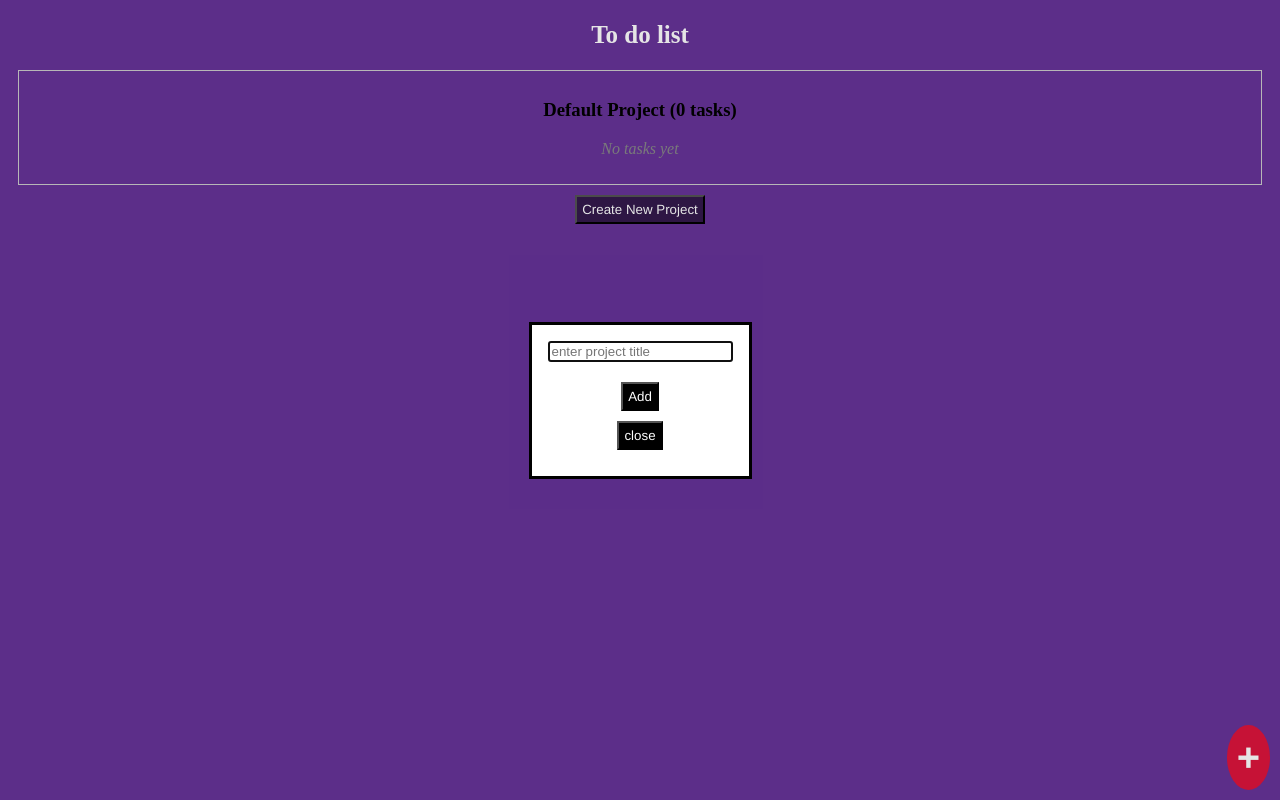
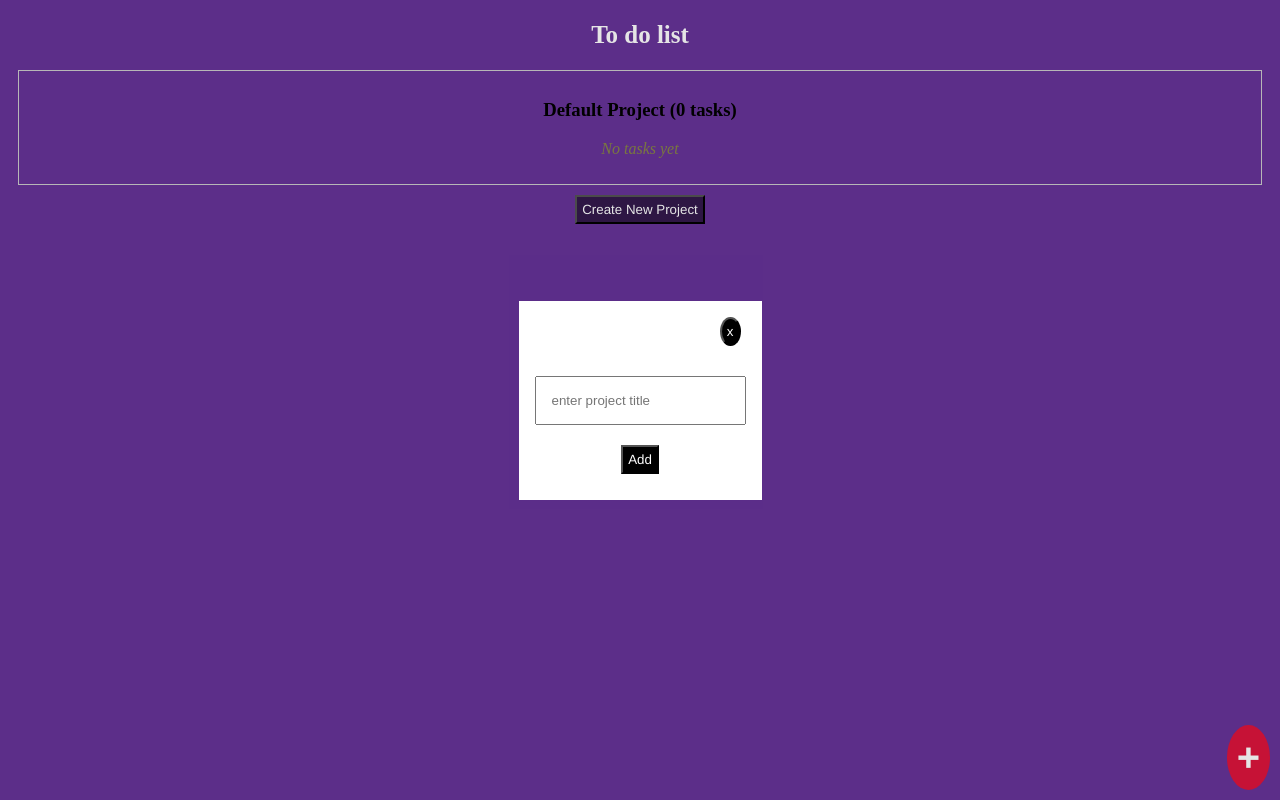
Before and after one commit to latakin/tasktodolist, a website built with webpack: page src/template.html in a window 1280 px wide. Both pictures are taken after a click on the button "Create New Project". Built offline with nearby package versions, Linux system fonts and the light colour scheme.

Commit message:
added some styles to dialog forms

```diff
--- a/src/index.js
+++ b/src/index.js
@@ -15,7 +15,7 @@ const projectDialog = document.querySelector('#projectdialog');
 const projectForm = document.querySelector('#projectForm');
 const submitProject = document.querySelector('#submitproject');
 let projectList = [];
-const todoList = [];
+
 
 
 
--- a/src/styles.css
+++ b/src/styles.css
@@ -17,11 +17,22 @@ body {
     color: white;
  }
 
+dialog {
+   border: none;
+}
  dialog form {
     display: flex;
     flex-direction: column;
     align-items: center;
     gap: 20px;
+ }
+
+ dialog form input {
+   padding: 15px;
+ }
+
+ dialog form textarea {
+   padding: 15px;
  }
 
  dialog button {
@@ -81,3 +92,21 @@ body {
    background-color: crimson;
    color: white;
 }
+
+.closediv {
+   display: flex;
+   justify-content: flex-end;
+   align-items: center;
+   width: 100%;
+   padding-right: 10px;
+   font-weight: 800;
+
+}
+
+ .closediv button {
+    color: white;
+    background-color: black;
+    border-radius: 50%;
+    cursor: pointer;
+
+ }
--- a/src/template.html
+++ b/src/template.html
@@ -18,6 +18,9 @@
 
   <dialog id="taskdialog">
         <form action="" id="taskForm">
+            <div class="closediv">
+                <button id="cancelForm" type="submit">x</button>
+            </div>
             <textarea name="text" id="text" placeholder="enter your task" required></textarea>
             <label for="">Priority</label>
             <select name="priority" id="priority">
@@ -36,15 +39,18 @@
 
             <button id="submitForm" type="submit">Add</button>
         </form>
-        <button id="cancelForm" type="submit">Cancel</button>
+
     </dialog>
 
     <dialog id="projectdialog">
         <form action="" id="projectForm">
+            <div class="closediv">
+                <button id="closeForm" type="submit" >x</button>
+            </div>
             <input type="text " name="title" placeholder="enter project title">
             <button id="submitproject">Add</button>
         </form>
-        <button id="closeForm" type="submit" >close</button>
+
     </dialog>
 
 
--- a/src/updatepage.js
+++ b/src/updatepage.js
@@ -26,7 +26,7 @@ export  function renderProjects(projectList) {
             const emptymsg = document.createElement('p');
             emptymsg.textContent = 'No tasks yet';
             emptymsg.style.fontStyle = 'italic';
-            emptymsg.style.color = '#888';
+            emptymsg.style.color = '#888546';
             projectDiv.appendChild(emptymsg);
             container.appendChild(projectDiv);
             return;
@@ -45,7 +45,7 @@ export  function renderProjects(projectList) {
             taskLi.innerHTML = `
             <strong>${task.text}</strong>
             <small style="display: block; color: #666;">
-            Priority: ${task.priority} | due: ${task.date || 'no due date'}
+            Priority: ${task.priority} | due: ${task.date}
             </small>
             `;
 
```
